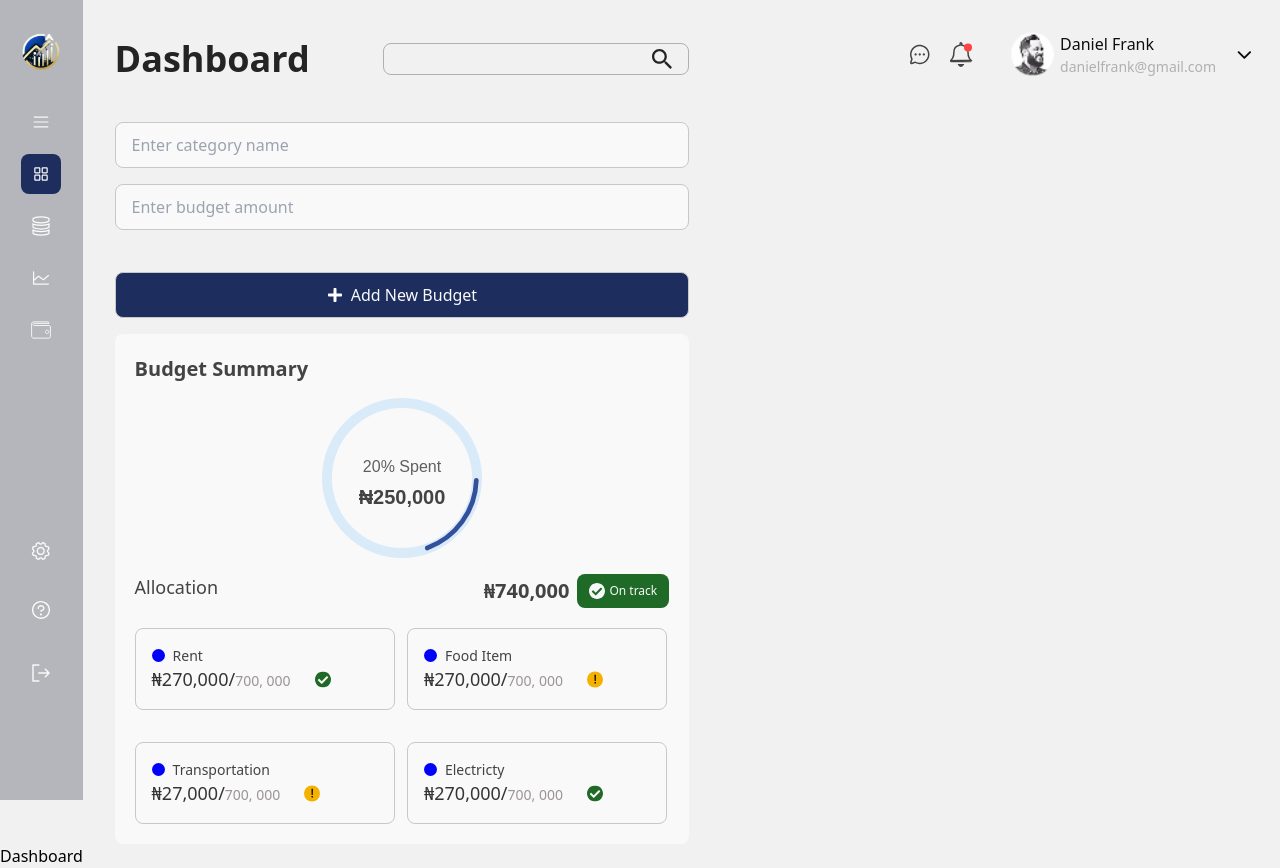
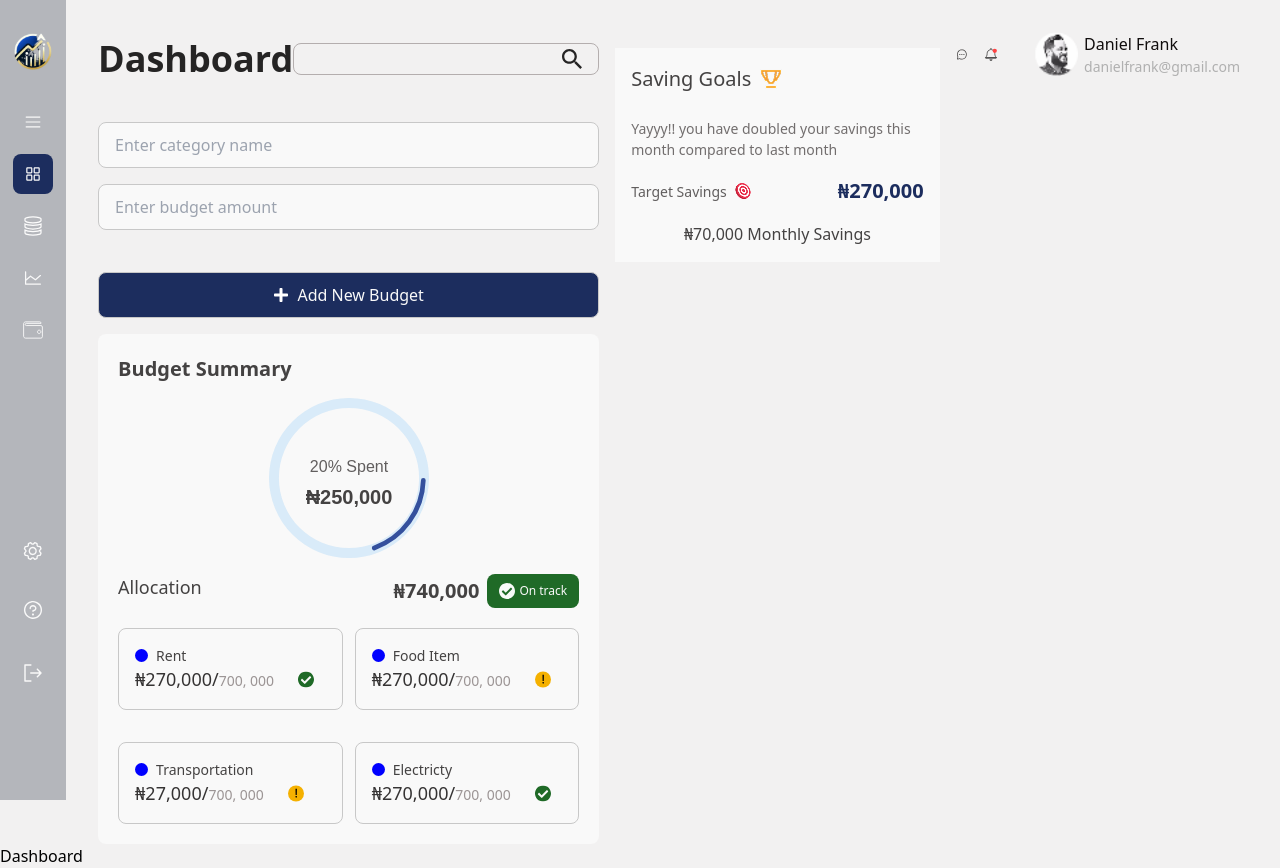
Before and after one commit to Abdulsamad-22/EcoTrack-fintech, a React (Vite) app in the folder ecoTrack/: page /budget in a window 1280 px wide. Built offline with nearby package versions, Linux system fonts and the light colour scheme.

Commit message:
completion of budget screen UI

```diff
--- /dev/null
+++ b/ecoTrack/src/components/SavingGoals.jsx
@@ -0,0 +1,29 @@
+import styles from "./savinggoals.module.css";
+export default function SavingGoals() {
+  return (
+    <section className={styles.savingsContainer}>
+      <div>
+        <div className={styles.title}>
+          <h1>Saving Goals</h1>
+          <img src="/src/images/Trophy.png" alt="target icon" />
+        </div>
+
+        <p className={styles.subHeading}>
+          Yayyy!! you have doubled your savings this month compared to last
+          month
+        </p>
+      </div>
+
+      <div className={styles.targetHeader}>
+        <div className={styles.target}>
+          <h2>Target Savings</h2>
+          <img src="/src/images/target.png" alt="target icon" />
+        </div>
+
+        <p className={styles.targetAmount}>₦270,000</p>
+      </div>
+
+      <p className={styles.monthlySaving}>₦70,000 Monthly Savings</p>
+    </section>
+  );
+}
--- /dev/null
+++ b/ecoTrack/src/components/savinggoals.module.css
@@ -0,0 +1,52 @@
+.savingsContainer {
+  background-color: #f9f9f9;
+  margin-top: 3rem;
+  padding: 1rem;
+}
+
+.title {
+  display: flex;
+  align-items: center;
+  gap: 0.5rem;
+}
+
+.title h1 {
+  font-size: 1.25rem;
+  color: #444242;
+}
+
+.subHeading {
+  font-size: 0.875rem;
+  color: #726e6e;
+  margin-top: 1.5rem;
+}
+
+.targetHeader {
+  display: flex;
+  justify-content: space-between;
+  margin: 1rem 0;
+}
+
+.target {
+  display: flex;
+  align-items: center;
+  gap: 0.5rem;
+}
+
+.target h2 {
+  font-size: 0.875rem;
+  color: #615e5e;
+}
+
+.targetAmount {
+  font-size: 1.25rem;
+  font-weight: 600;
+  color: #1c2d5e;
+}
+
+.monthlySaving {
+  font-size: 1rem;
+  font-weight: 500;
+  color: #444242;
+  text-align: center;
+}
--- a/ecoTrack/src/pages/Budget.jsx
+++ b/ecoTrack/src/pages/Budget.jsx
@@ -7,6 +7,7 @@ import SideBar from "../components/SideBar";
 import UserProfile from "../components/UserProfile";
 import BudgetSetting from "../components/BudgetSetting";
 import BudgetSummary from "../components/BudgetSummary";
+import SavingGoals from "../components/SavingGoals";
 export default function Budget() {
   return (
     <div>
@@ -20,6 +21,10 @@ export default function Budget() {
           </InnerContainer>
 
           <InnerContainer>
+            <SavingGoals />
+          </InnerContainer>
+
+          <InnerContainer>
             <UserProfile />
           </InnerContainer>
         </OuterContainer>
```
Also changed, not shown: ecoTrack/src/images/Trophy.png (added), ecoTrack/src/images/target.png (added).
